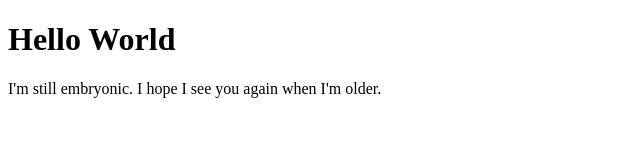
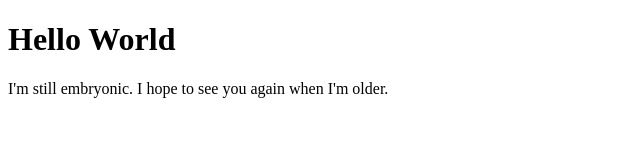
Before and after one commit to fmchua/fmichaelchua.github.io, a plain HTML site: page index.html in a window 1280 px wide. Shown: the full height of the page, 0-640 px from the left. Drawn offline with Linux system fonts and the light colour scheme.

Commit message:
Update index.html
minor language change

```diff
--- a/index.html
+++ b/index.html
@@ -2,6 +2,6 @@
 <html>
 <body>
 <h1>Hello World</h1>
-<p>I'm still embryonic. I hope I see you again when I'm older. </p>
+<p>I'm still embryonic. I hope to see you again when I'm older. </p>
 </body>
 </html>
```
